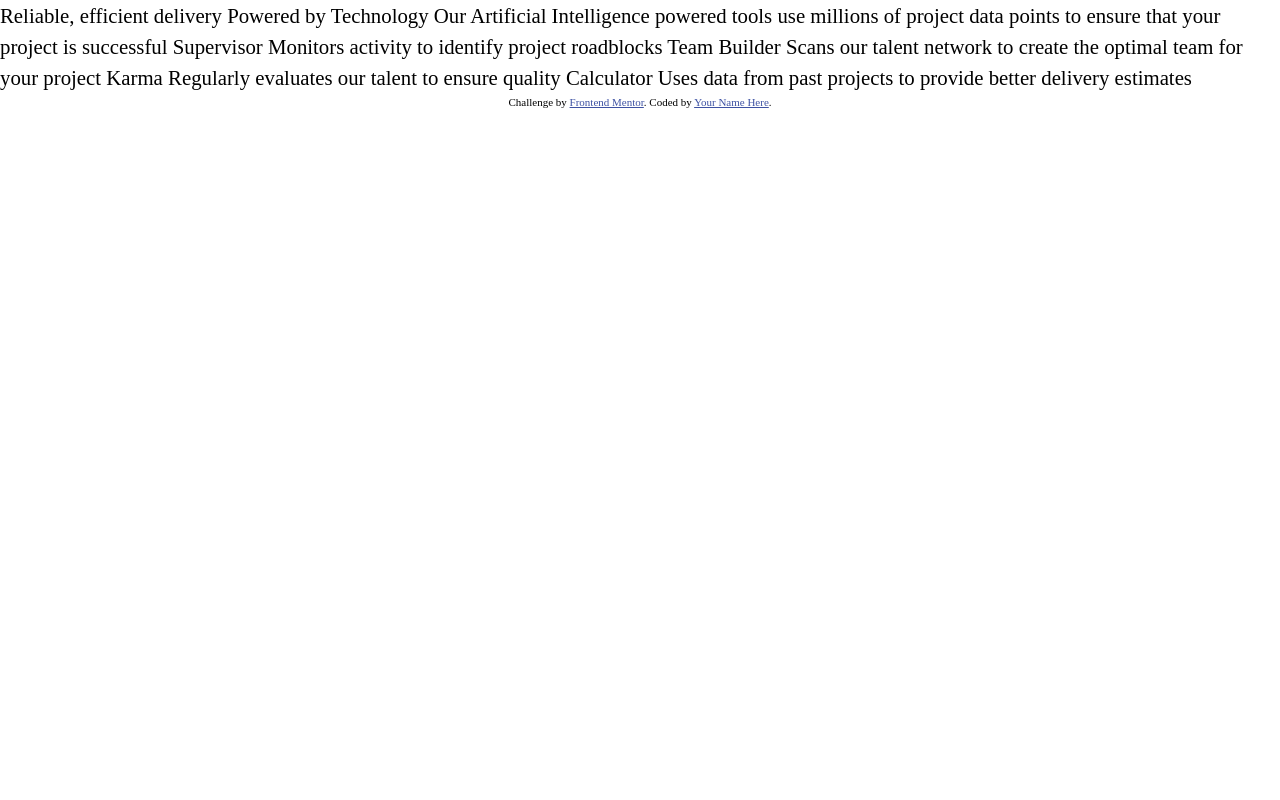
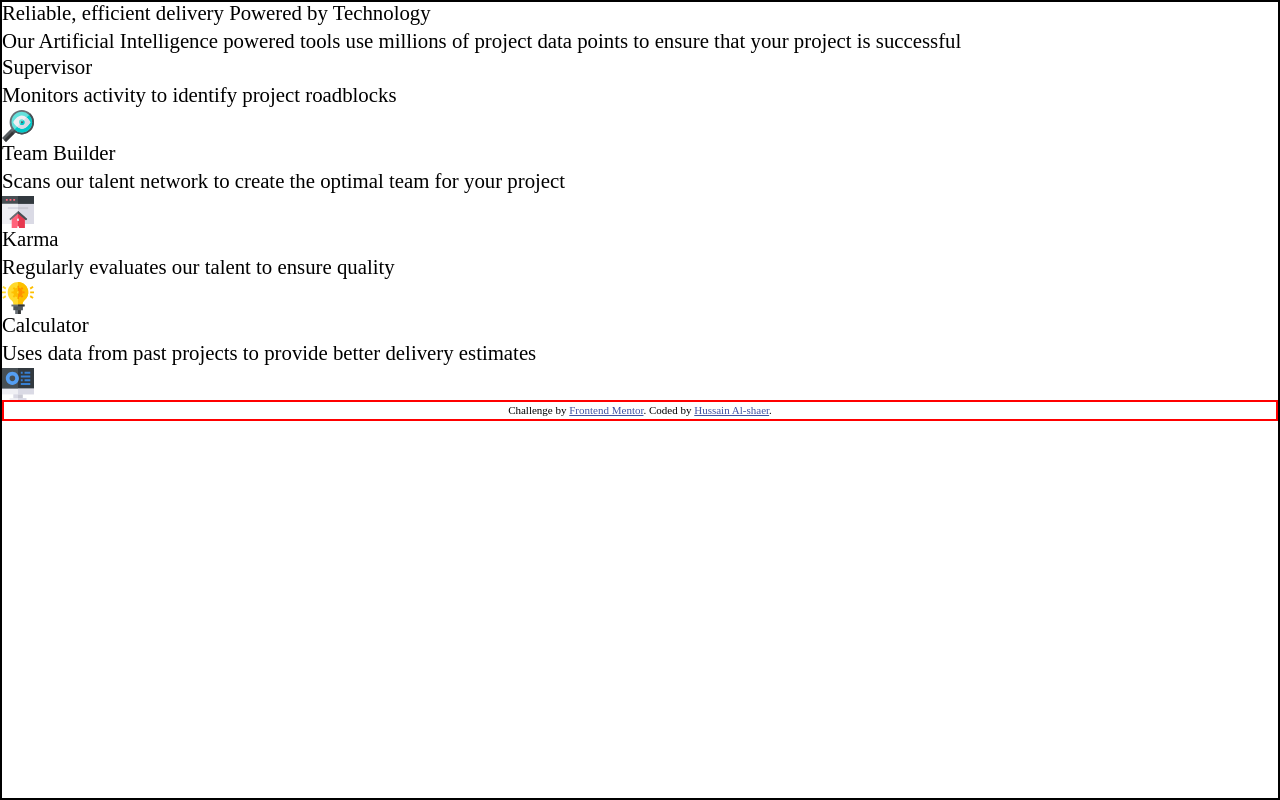
Before and after one commit to hussaindev94/frontend-mentor-challengs-four-card-feature-section, a plain HTML site: page index.html in a window 1280 px wide. Drawn offline with Linux system fonts and the light colour scheme.

Commit message:
lauout the content in index.html.

```diff
--- a/index.html
+++ b/index.html
@@ -21,37 +21,71 @@
 
   <title>Frontend Mentor | Four card feature section</title>
 
-  <!-- Feel free to remove these styles or customise in your own stylesheet 👍 -->
-  <style>
-    .attribution { font-size: 11px; text-align: center; }
-    .attribution a { color: hsl(228, 45%, 44%); }
-  </style>
 </head>
 <body>
-
+  <!-- Header section-->
+  <header class="header">
+    <h1 class="header-title">
       Reliable, efficient delivery
       Powered by Technology
-
+    </h1>
+    <p class="header-info">
       Our Artificial Intelligence powered tools use millions of project data points
       to ensure that your project is successful
-
+    </p>
+  </header>
+  <main class="main">
+    <!-- Supervisor section -->
+    <section class="section section1">
+      <div class="card-wrapper">
+        <h2 class="card-title">
           Supervisor
+        </h2>
+        <p class="card-info">
           Monitors activity to identify project roadblocks
-
+        </p>
+        <img class="card-image" src="./assets/images/icon-supervisor.svg" alt="Supervisor icon" width="32" height="32">
+      </div>
+    </section>
+    <!-- Team builder & karma section -->
+    <section class="section section2">
+      <div class="card-wrapper">
+        <h2 class="card-title">
           Team Builder
+        </h2>
+        <p class="card-info">
           Scans our talent network to create the optimal team for your project
-
+        </p>
+        <img class="card-image" src="./assets/images/icon-team-builder.svg" alt="Supervisor icon" width="32" height="32">
+      </div>
+      <div class="card-wrapper">
+        <h2 class="card-title">
           Karma
+        </h2>
+        <p class="card-info">
           Regularly evaluates our talent to ensure quality
-
+        </p>
+        <img class="card-image" src="./assets/images/icon-karma.svg" alt="Supervisor icon" width="32" height="32">
+      </div>
+    </section>
+    <!-- Calculater section -->
+    <section class="section section3">
+      <div class="card-wrapper">
+        <h2 class="card-title">
           Calculator
+        </h2>
+        <p class="card-info">
           Uses data from past projects to provide better delivery estimates
-
-
+        </p>
+        <img class="card-image" src="./assets/images/icon-calculator.svg" alt="Supervisor icon" width="32" height="32">
+      </div>
+    </section>
+  </main>
+  <!-- Footer section -->
   <footer>
     <p class="attribution">
-      Challenge by <a href="https://www.frontendmentor.io?ref=challenge" target="_blank">Frontend Mentor</a>.
-      Coded by <a href="#">Your Name Here</a>.
+      Challenge by <a href="https://www.frontendmentor.io?ref=challenge" target="_blank" rel="noopener noreferrer">Frontend Mentor</a>.
+      Coded by <a href="https://github.com/hussaindev94" target="_blank" rel="noopener noreferrer">Hussain Al-shaer</a>.
     </p>
   </footer>
 </body>
--- a/styles/main.css
+++ b/styles/main.css
@@ -5,7 +5,7 @@
   --primary-color-red: hsl(0, 78%, 62%);
   --primary-color-cyan: hsl(180, 62%, 55%);
   --primary-color-orange: hsl(34, 97%, 64%);
-  --primary-color-blue:hsl(212, 86%, 64%);
+  --primary-color-blue: hsl(212, 86%, 64%);
   /*neutral*/
   --neutral-color-gray-500: hsl(234, 12%, 34%);
   --neutral-color-gray-400: hsl(212, 6%, 44%);
@@ -55,3 +55,22 @@
   --spacing-200: 1.6rem;
   --spacing-100: 0.8rem;
 }
+/*Note: All the cards have the same styles, so I give them the same classes in order to traget them once in the CSS file and following the DRY concept*/
+
+/*body styles*/
+body {
+  background: var(--neutral-color-white);
+  border: 2px solid black;
+}
+
+/*footer styles*/
+footer {
+  border: 2px solid red;
+  .attribution {
+    font-size: 11px;
+    text-align: center;
+  }
+  .attribution a {
+    color: hsl(228, 45%, 44%);
+  }
+}
```
Lines whose indentation alone changed are shown as unchanged.
